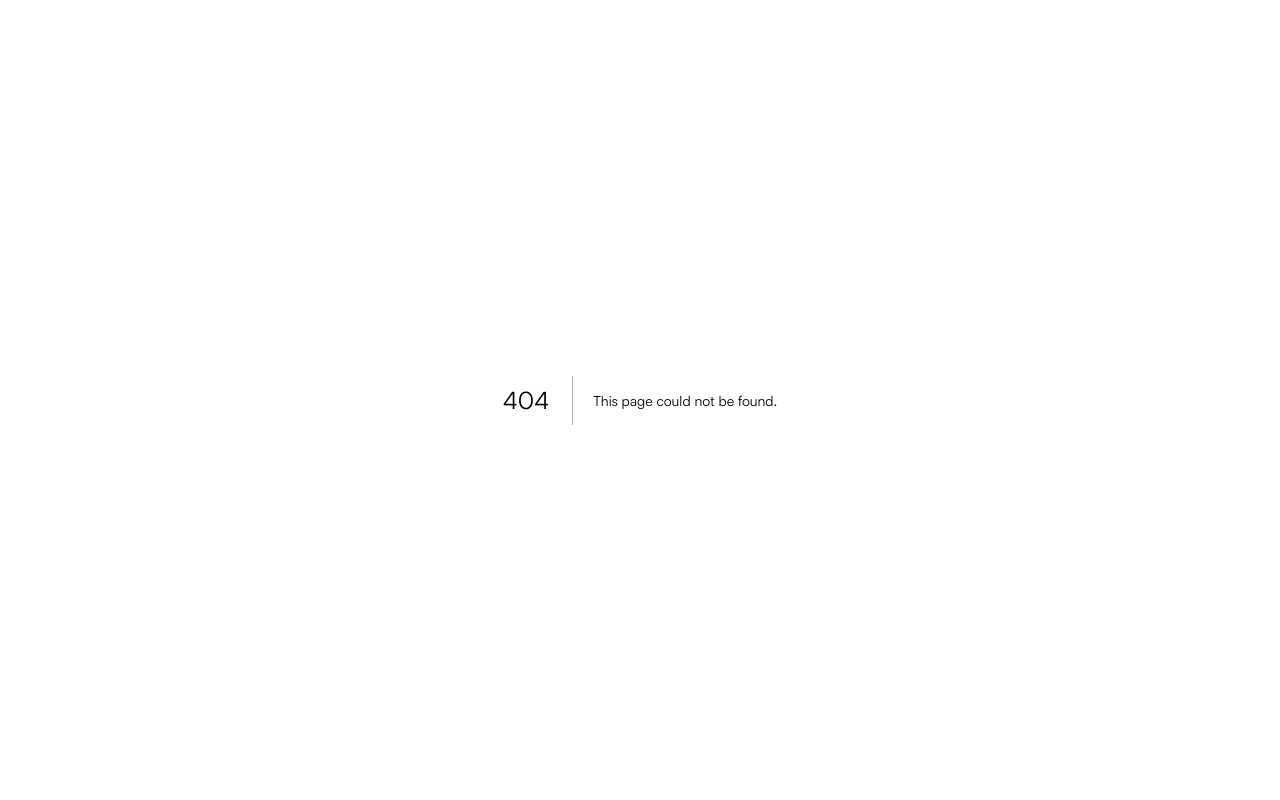
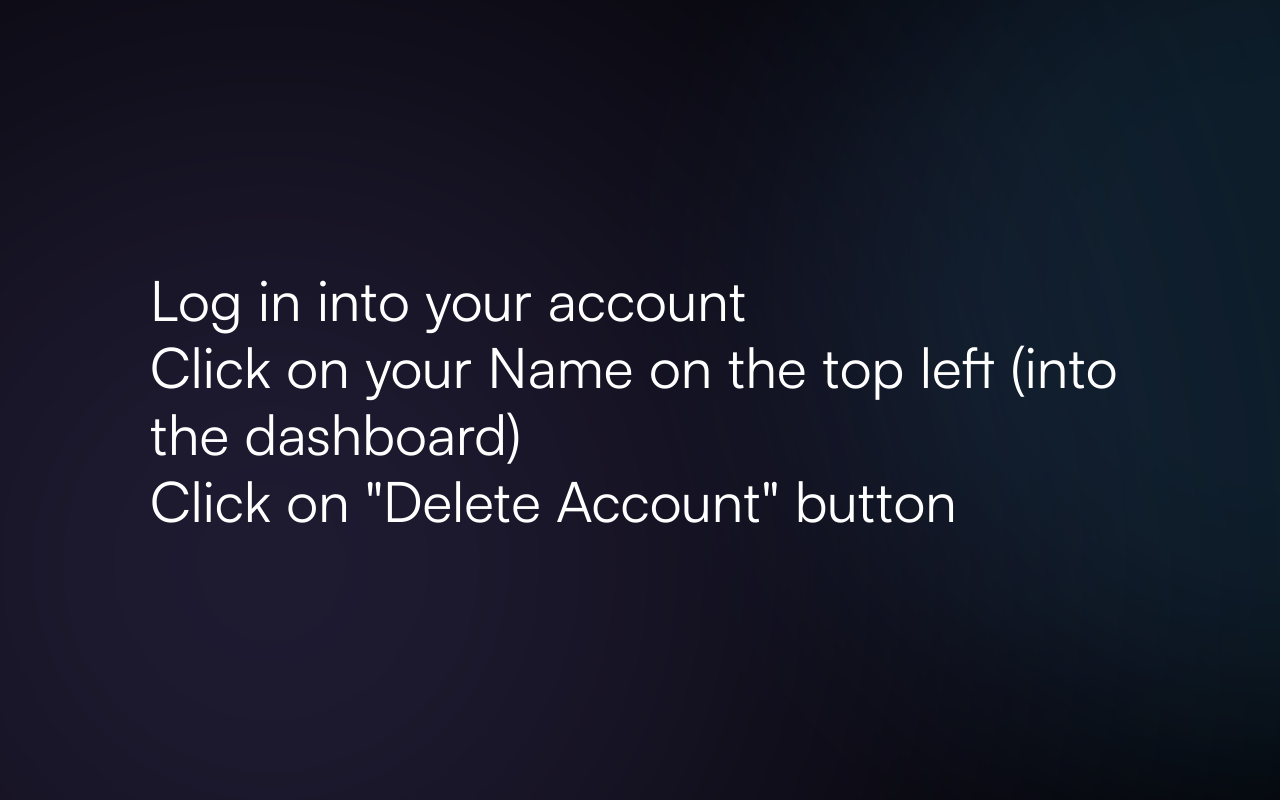
Before and after one commit to SalvatoreCampagnese/babol-landing, a Next.js app: page /delete-account in a window 1280 px wide. Before the commit this address had no page. Built offline with nearby package versions, Linux system fonts and the light colour scheme.

Commit message:
Fix delete account

```diff
--- /dev/null
+++ b/app/delete-account/page.tsx
@@ -0,0 +1,23 @@
+"use client";
+import { useState, useEffect } from "react";
+function DeleteAccount() {
+    const [location, setLocation] = useState<string>("");
+    // useeffect that get the current window location
+    useEffect(() => {
+        setLocation(window?.location?.href);
+    }, []);
+    return (
+        <div className="flex min-h-screen flex-col bg-[url('/bg.svg')] bg-cover bg-no-repeat h-full justify-center items-center sm:px-[150px] sm:overflow-hidden">
+            <p className="text-[24px] sm:text-[56px] text-center sm:text-left" style={{
+                lineHeight: '1.2'
+            }}>
+                Log in into your account<br />
+                Click on your Name on the top left (into the dashboard)<br />
+                Click on &quot;Delete Account&quot; button
+
+            </p>
+        </div>
+    );
+}
+
+export default DeleteAccount;
```
